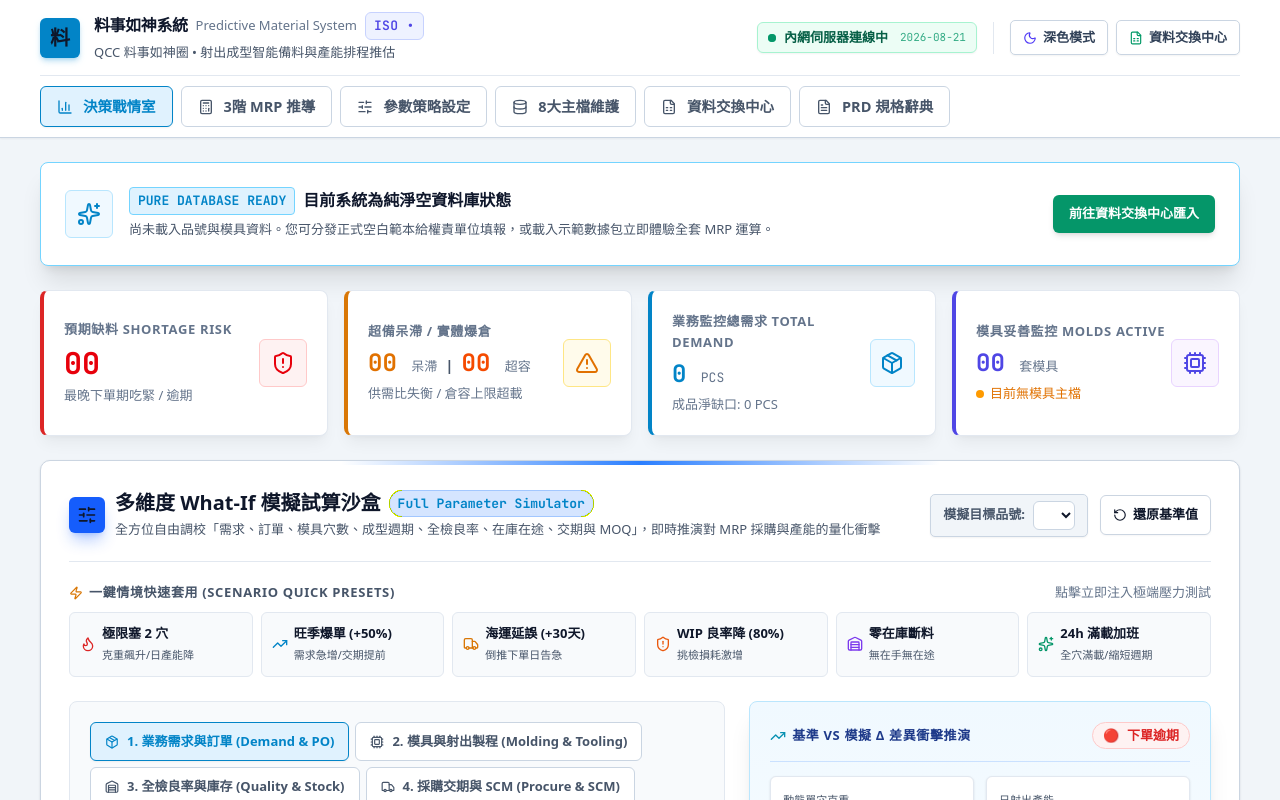
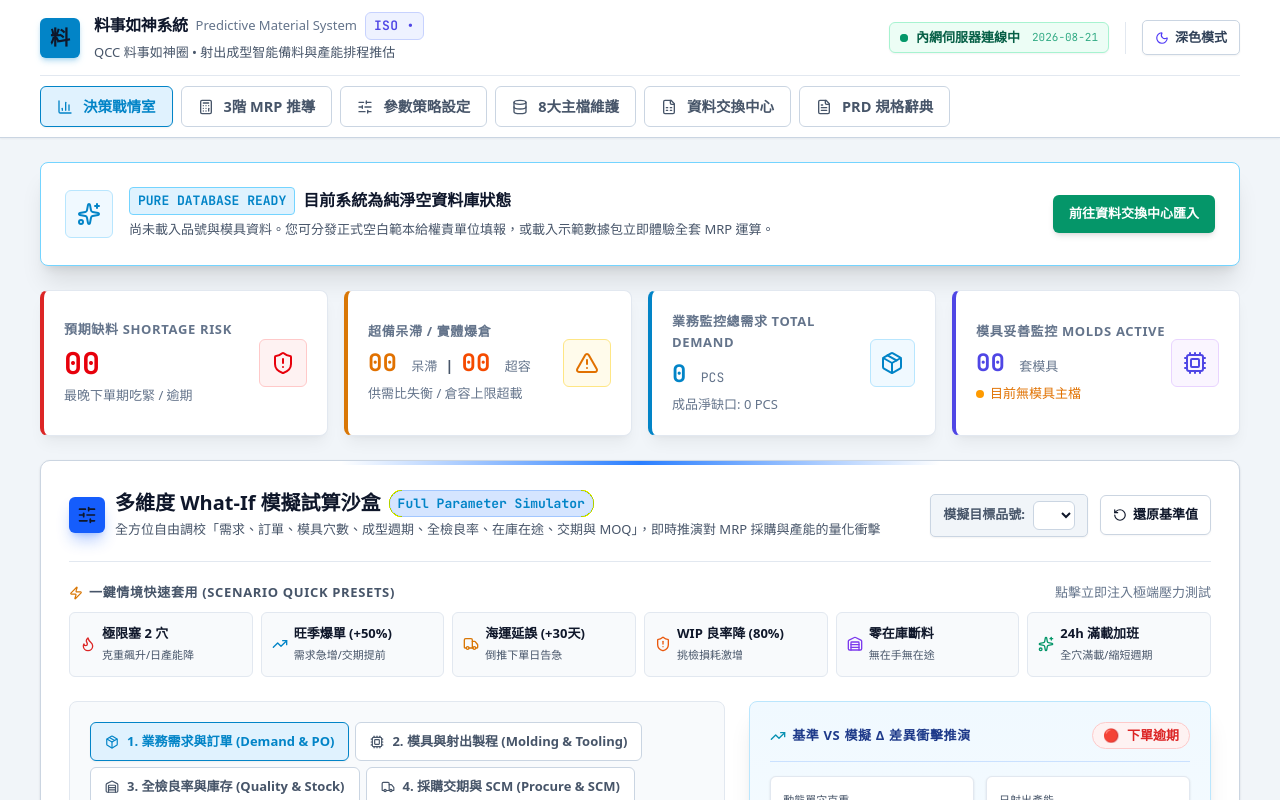
Before and after one commit to Chun-Chieh-Chang/Predictive-Material-System, a React (Vite) app: page / in a window 1280 px wide. Shown: the top 800 px of the page. Built offline with nearby package versions, Linux system fonts and the light colour scheme.

Commit message:
refactor: 移除 Navbar 重複導航按鈕 資料交換中心（MECE 原則，保留 Tab 列入口）

```diff
--- a/src/components/Navbar.tsx
+++ b/src/components/Navbar.tsx
@@ -208,16 +208,6 @@ export const Navbar: React.FC<NavbarProps> = ({
                 )}
               </button>
 
-              <button
-                onClick={() => setActiveTab('data_exchange')}
-                id="nav-data-exchange-btn"
-                title="前往資料交換中心匯出正式範本或載入示範數據"
-                className="flex items-center space-x-1.5 px-3 py-1.5 rounded-lg text-xs font-semibold bg-white hover:bg-slate-50 dark:bg-slate-900 dark:hover:bg-slate-800 text-slate-700 hover:text-slate-900 dark:text-slate-300 dark:hover:text-white border border-slate-300 dark:border-slate-800 transition-all cursor-pointer shadow-xs"
-              >
-                <FileSpreadsheet className="w-3.5 h-3.5 text-emerald-600 dark:text-emerald-400" />
-                <span className="hidden sm:inline">資料交換中心</span>
-              </button>
-
               {adminUnlocked && (
                 <button
                   onClick={onNavigateToBackup}
```
